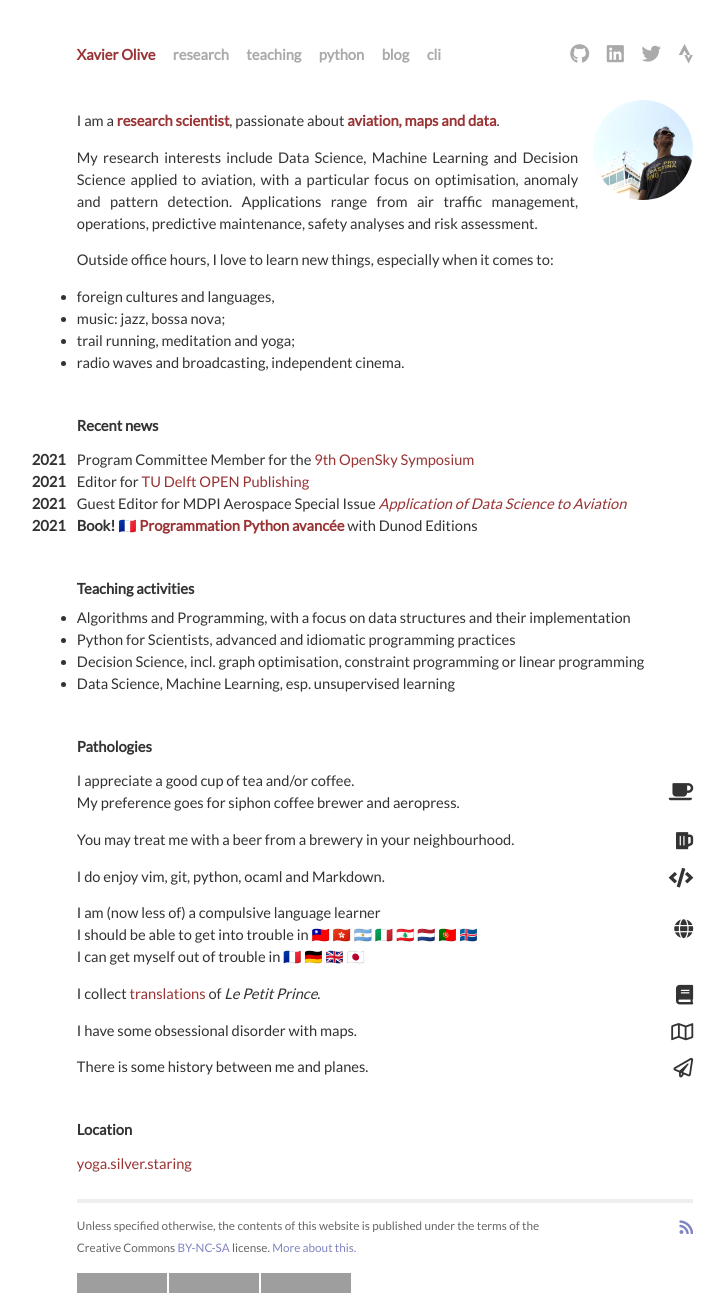
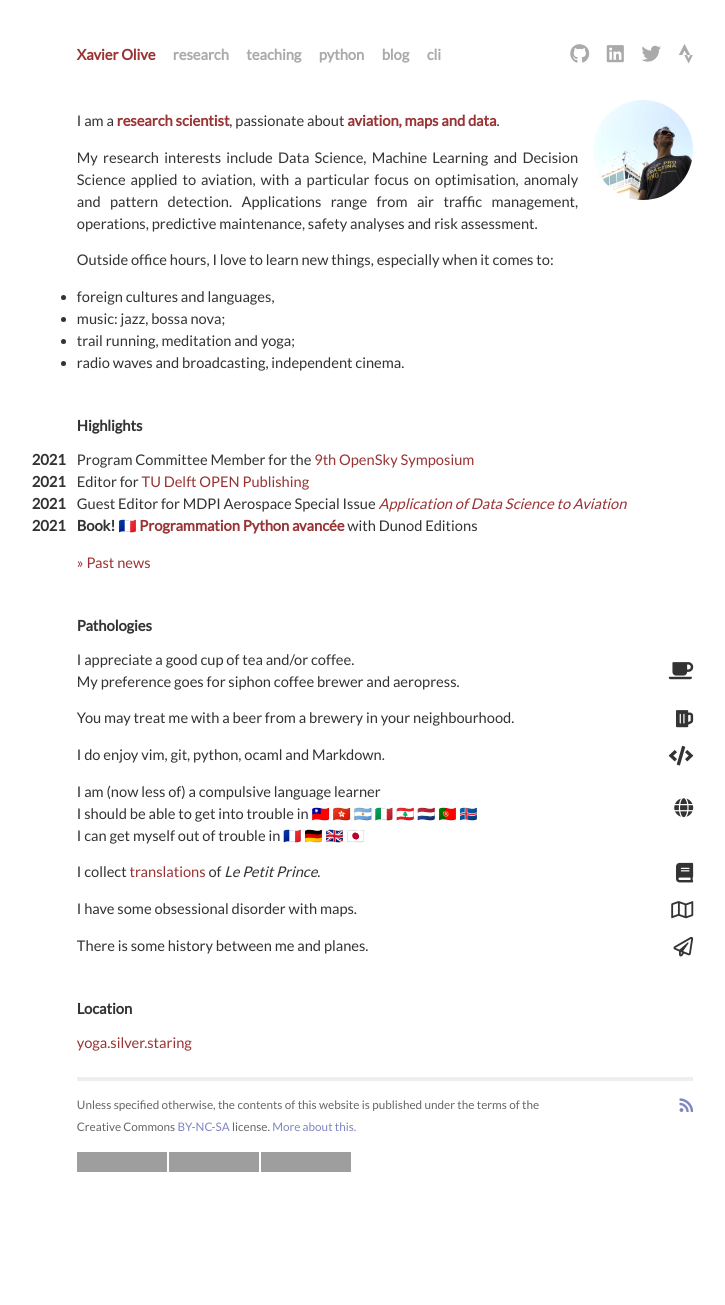
Before and after one commit to xoolive/xoolive.github.io, a Jekyll site: the page built from _pages/about-me.md, in a window 1280 px wide. Shown: the whole page, without its empty margins (255-980 px from the left). Built offline with Jekyll 4.4.1, drawn with Linux system fonts in a browser that asks for light colours; nearby versions of some CDN libraries; after the commit the page ends 1183 px from its top, so only the background shows below that; grey boxes are pictures that could not be loaded.

Commit message:
past news

```diff
--- a/_pages/about-me.md
+++ b/_pages/about-me.md
@@ -17,21 +17,14 @@ Outside office hours, I love to learn new things, especially when it comes to:
 - trail running, meditation and yoga;
 - radio waves and broadcasting, independent cinema.
 
-## Recent news
+## Highlights
 
 <span class="pull-left" style="font-weight: bold;text-indent: -45px;">2021</span> Program Committee Member for the [9th OpenSky Symposium](http://symposium.opensky-network.org/)
 <span class="pull-left" style="font-weight: bold;text-indent: -45px;">2021</span> Editor for [TU Delft OPEN Publishing](https://www.tudelft.nl/library/tu-delft-open-science/os/open-publishing)
 <span class="pull-left" style="font-weight: bold;text-indent: -45px;">2021</span> Guest Editor for MDPI Aerospace Special Issue [_Application of Data Science to Aviation_](https://www.mdpi.com/journal/aerospace/special_issues/Application_Data_Science_Aviation)
 <span class="pull-left" style="font-weight: bold;text-indent: -45px;">2021</span> **Book!** 🇫🇷 [**Programmation Python avancée**](/python) with Dunod Editions
 
-## Teaching activities
-
-- Algorithms and Programming, with a focus on data structures and their
-  implementation
-- Python for Scientists, advanced and idiomatic programming practices
-- Decision Science, incl. graph optimisation, constraint programming or linear
-  programming
-- Data Science, Machine Learning, esp. unsupervised learning
+[» Past news](news)
 
 ## Pathologies
 
```
Also changed, not shown: _pages/news.md (added, +36 -0 lines), _pages/teaching.md (+8 -3 lines).
